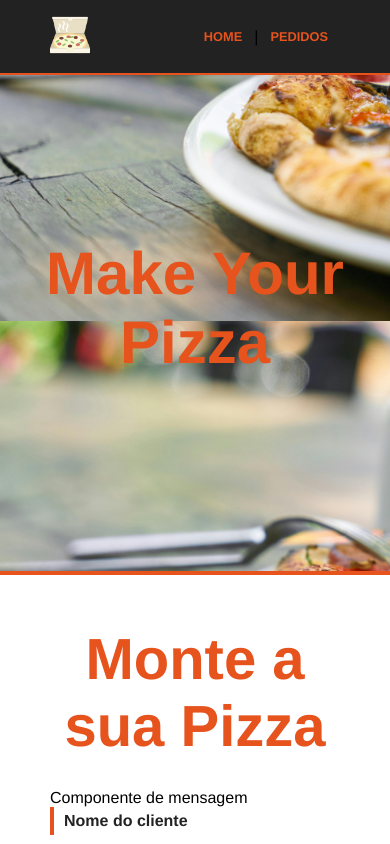
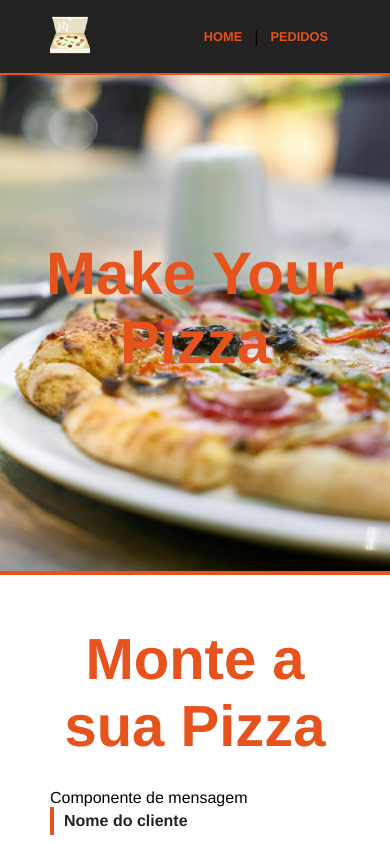
Before and after one commit to hsenadasilva132/Vue_Pizzaria, a Vue app in the folder vue_pizzaria/: page / in a window 390 px wide. Shown: the top 844 px of the page. Built offline with nearby package versions, Linux system fonts and the light colour scheme; no server answers.

Commit message:
Estilização Responsiva
Adicionado estilização de diferentes telas para o banner.

```diff
--- a/vue_pizzaria/src/components/Banner.vue
+++ b/vue_pizzaria/src/components/Banner.vue
@@ -31,4 +31,32 @@
     background-color: transparent;
     padding: 20px 40px;
   }
+
+  @media(max-width: 375px) {
+    #main-banner {
+      background-size: cover;
+      background-position: 50% 50%;
+    }
+  }
+
+  @media(max-width: 425px) {
+     #main-banner {
+      background-size: cover;
+      background-position: 40% 60%;
+     }
+  }
+
+  @media(max-width: 768px) {
+    #main-banner {
+      background-size: cover;
+      background-position: 20% 80%;
+    }
+  }
+
+  @media(max-width: 1024px) {
+    #main-banner {
+      background-size: cover;
+      background-position: 80% 20%;
+    }
+  }
 </style>
```
